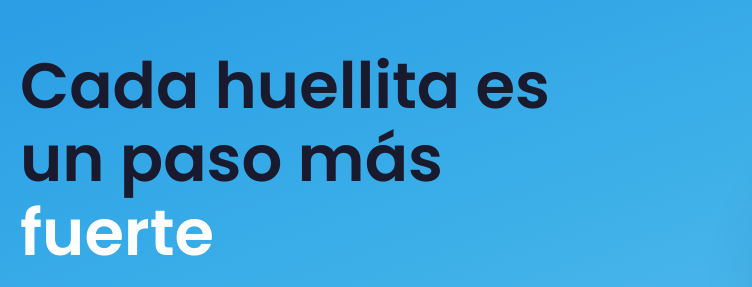
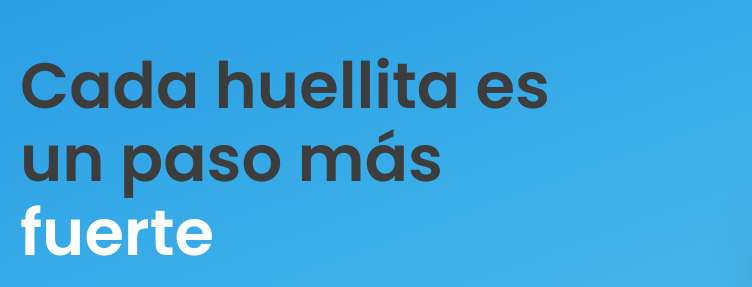
Before and after one commit to Vaquito21/santapatita, a plain HTML site: page index.html in a window 1280 px wide. Shown: the part 143-430 px from the top of the page, 0-752 px from the left. Drawn offline with nearby package versions, Linux system fonts and the light colour scheme.

Commit message:
Cambiar color del título hero a gris oscuro #3d3d3d

```diff
--- a/style.css
+++ b/style.css
@@ -142,7 +142,7 @@ a { text-decoration: none; color: inherit; }
   font-family: 'Poppins', sans-serif;
   font-weight: 600;
   font-size: clamp(2.5rem, 5vw, 4rem);
-  color: var(--dark); line-height: 1.15; margin-bottom: 20px;
+  color: #3d3d3d; line-height: 1.15; margin-bottom: 20px;
 }
 .hero__title em { color: white; font-style: normal; }
 .hero__sub { font-size: 1.05rem; color: rgba(26,26,46,.8); margin-bottom: 28px; line-height: 1.7; }
```
